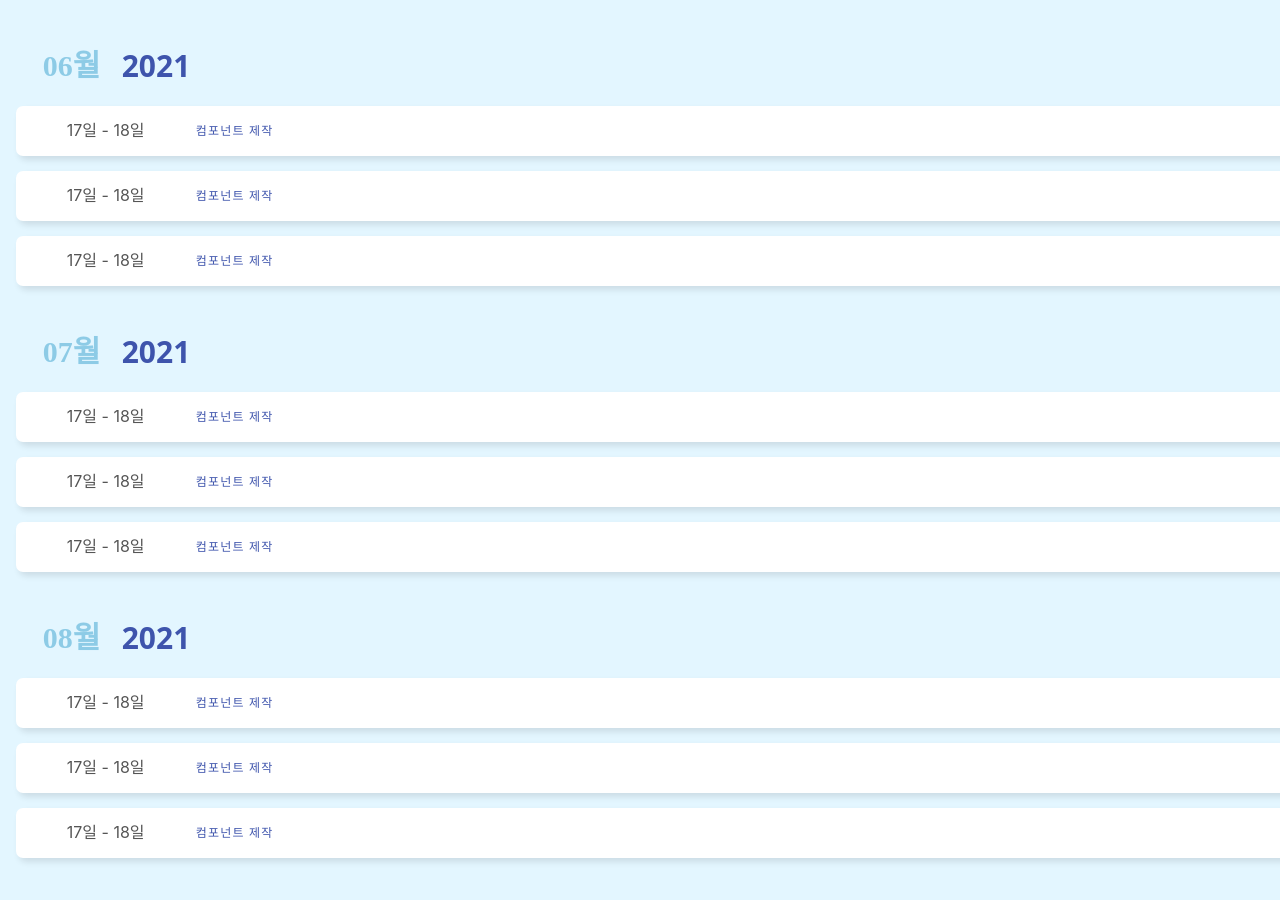
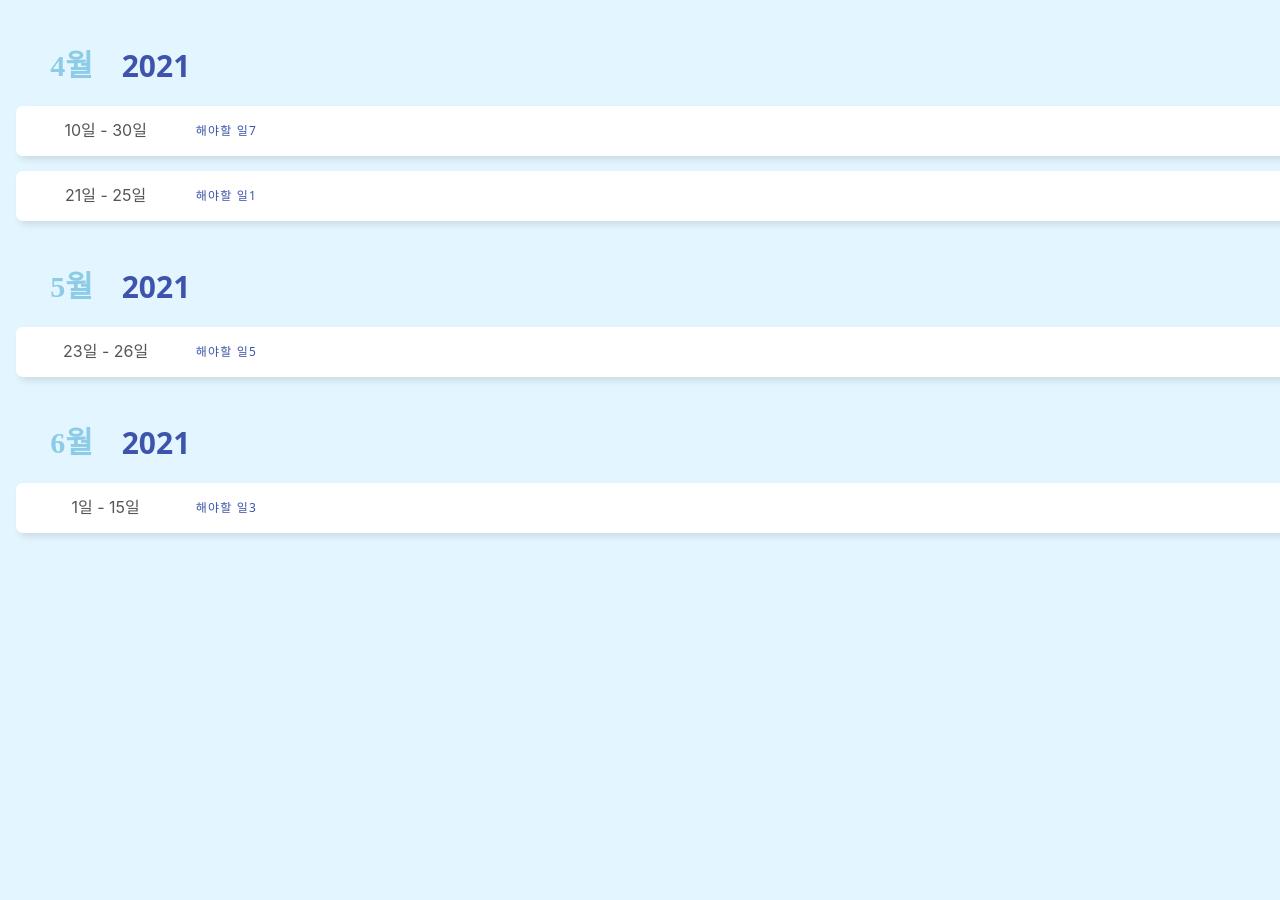
Before and after one commit to SiatStudy/P1F, a React (Create React App) app: page / in a window 1280 px wide. Shown: the top 900 px of the page. Built offline with nearby package versions, Linux system fonts and the light colour scheme.

Commit message:
마이페이지 작업
현재까지 마이페이지 디자인, 로직 작업된거 커밋
디자인은 뽑힌 상태고, 로직도 대강 구현된 상태

```diff
--- a/src/content/SearchPageContainer.js
+++ b/src/content/SearchPageContainer.js
@@ -1,96 +1,97 @@
-import React, { useState } from 'react';
+import React, { useState, useEffect } from 'react';
 import style from './SearchPageContainer.module.css'
 import CustomMainPageH1 from '../component/CustomMainPageH1';
 import CustomMainPageRow from '../component/CustomManinPageRow';
 
 const SearchPageContainer = () => {
-  const [searchDataObj, setSearchDateObj] = useState({
-    firstMonth: {
-      firstWork: {
+  const [searchDataArr, setSearchDataArr] = useState([
+    {
+      month: 4,
+      startDay: 21,
+      endDay: 25,
+      workTitle: "해야할 일1",
+    },
+    {
+      month: 6,
       startDay: 1,
-        endDay: 2,
-        workTitle: "해야할 일1"
+      endDay: 15,
+      workTitle: "해야할 일3",
     },
-      secondWork: {
+    {
+      month: 5,
+      startDay: 23,
+      endDay: 26,
+      workTitle: "해야할 일5",
+    },
+    {
+      month: 4,
       startDay: 10,
-        endDay: 10,
-        workTitle: "해야할 일2"
-      },
-      thirdWork: {
-        startDay: 21,
       endDay: 30,
-        workTitle: "해야할 일3"
+      workTitle: "해야할 일7",
     }
-    },
-    secondMonth: {
-      firstWork: {
-        startDay: 3,
-        endDay: 4,
-        workTitle: "해야할 일4"
-      },
-      secondWork: {
-        startDay: 7,
-        endDay: 11,
-        workTitle: "해야할 일5"
-      },
-      thirdWork: {
-        startDay: 19,
-        endDay: 19,
-        workTitle: "해야할 일6"
-      }
-    },
-    thirdMonth: {
-      firstWork: {
-        startDay: 8,
-        endDay: 8,
-        workTitle: "해야할 일7"
-      },
-      secondWork: {
-        startDay: 9,
-        endDay: 17,
-        workTitle: "해야할 일8"
-      },
-      thirdWork: {
-        startDay: 21,
-        endDay: 21,
-        workTitle: "해야할 일9"
-      }
+  ]);
+
+  const correntMonth = 5;
+
+  // 월별 작업 데이터 정렬 및 필터링하는 함수
+  const getFilteredData = () => {
+    // 현재 월 범위 계산
+    const minMonth = correntMonth - 1;
+    const maxMonth = correntMonth + 1;
+
+    // 데이터 정렬 (낮은 순으로 정렬 -> 같은 월일 경우 startDay로 정렬 -> 같은 월, startDay일 경우 endDay로 정렬)
+    const sortedData = searchDataArr.sort((a, b) => {
+      if (a.month !== b.month) {
+        return a.month - b.month;
+      } else if (a.startDay !== b.startDay) {
+        return a.startDay - b.startDay;
+      } else {
+        return a.endDay - b.endDay;
       }
     });
 
+    // 정렬된 데이터를 월별로 그룹화
+    const groupedData = {};
+    sortedData.forEach((data) => {
+      const { month } = data;
+      if (!groupedData[month]) {
+        groupedData[month] = [];
+      }
+      groupedData[month].push(data);
+    });
+    console.log(groupedData);
+
+    // 각 월별로 최대 3개까지만 출력하도록 필터링
+    const filteredData = Object.entries(groupedData).reduce((acc, [month, data]) => {
+      if (parseInt(month, 10) >= minMonth && parseInt(month, 10) <= maxMonth) {
+        acc[month] = data.slice(0, 3);
+      }
+      return acc;
+    }, {});
+
+    return filteredData;
+  };
+
+  const filteredData = getFilteredData();
 
   return (
     <div className={style.mainContainer}>
-      <div className={style.searchMonth}>
+      {Object.entries(filteredData).map(([month, works]) => (
+        <div className={style.searchMonth} key={month}>
           <div className={style.titleDiv}>
-          <div className={style.monthTitle}>06월</div>
-          {/* CustomH1에 스타일을 주고 썻을 시 확대하면 글자가 겹쳐서 div로 감쌈 */}
-          <CustomMainPageH1 $searchPageYear >2021</CustomMainPageH1>
+            <div className={style.monthTitle}>{month}월</div>
+            <CustomMainPageH1 $searchPageYear>{2021}</CustomMainPageH1>
           </div>
-        <CustomMainPageRow $page="searchPage" title="17일 - 18일" value="컴포넌트 제작"></CustomMainPageRow>
-        <CustomMainPageRow $page="searchPage" title="17일 - 18일" value="컴포넌트 제작"></CustomMainPageRow>
-        <CustomMainPageRow $page="searchPage" title="17일 - 18일" value="컴포넌트 제작"></CustomMainPageRow>
+          {works.map((work, index) => (
+            <CustomMainPageRow
+              key={index}
+              $page="searchPage"
+              title={work.startDay === work.endDay ? `${work.startDay}일` : `${work.startDay}일 - ${work.endDay}일`}
+              value={work.workTitle}
+            />
+          ))}
         </div>
-      <div className={style.searchMonth}>
-        <div className={style.titleDiv}>
-          <div className={style.monthTitle}>07월</div>
-          {/* CustomH1에 스타일을 주고 썻을 시 확대하면 글자가 겹쳐서 div로 감쌈 */}
-          <CustomMainPageH1 $searchPageYear >2021</CustomMainPageH1>
-        </div>
-        <CustomMainPageRow $page="searchPage" title="17일 - 18일" value="컴포넌트 제작"></CustomMainPageRow>
-        <CustomMainPageRow $page="searchPage" title="17일 - 18일" value="컴포넌트 제작"></CustomMainPageRow>
-        <CustomMainPageRow $page="searchPage" title="17일 - 18일" value="컴포넌트 제작"></CustomMainPageRow>
-      </div>
-      <div className={style.searchMonth}>
-        <div className={style.titleDiv}>
-          <div className={style.monthTitle}>08월</div>
-          {/* CustomH1에 스타일을 주고 썻을 시 확대하면 글자가 겹쳐서 div로 감쌈 */}
-          <CustomMainPageH1 $searchPageYear >2021</CustomMainPageH1>
-        </div>
-        <CustomMainPageRow $page="searchPage" title="17일 - 18일" value="컴포넌트 제작"></CustomMainPageRow>
-        <CustomMainPageRow $page="searchPage" title="17일 - 18일" value="컴포넌트 제작"></CustomMainPageRow>
-        <CustomMainPageRow $page="searchPage" title="17일 - 18일" value="컴포넌트 제작"></CustomMainPageRow>
-      </div>
+      ))}
     </div>
   );
 };
```
Also changed, not shown: src/container/ProgressBar.js (+12 -8 lines), src/component/CustomManinPageRow.js (indentation only). Lines whose indentation alone changed are shown as unchanged.
